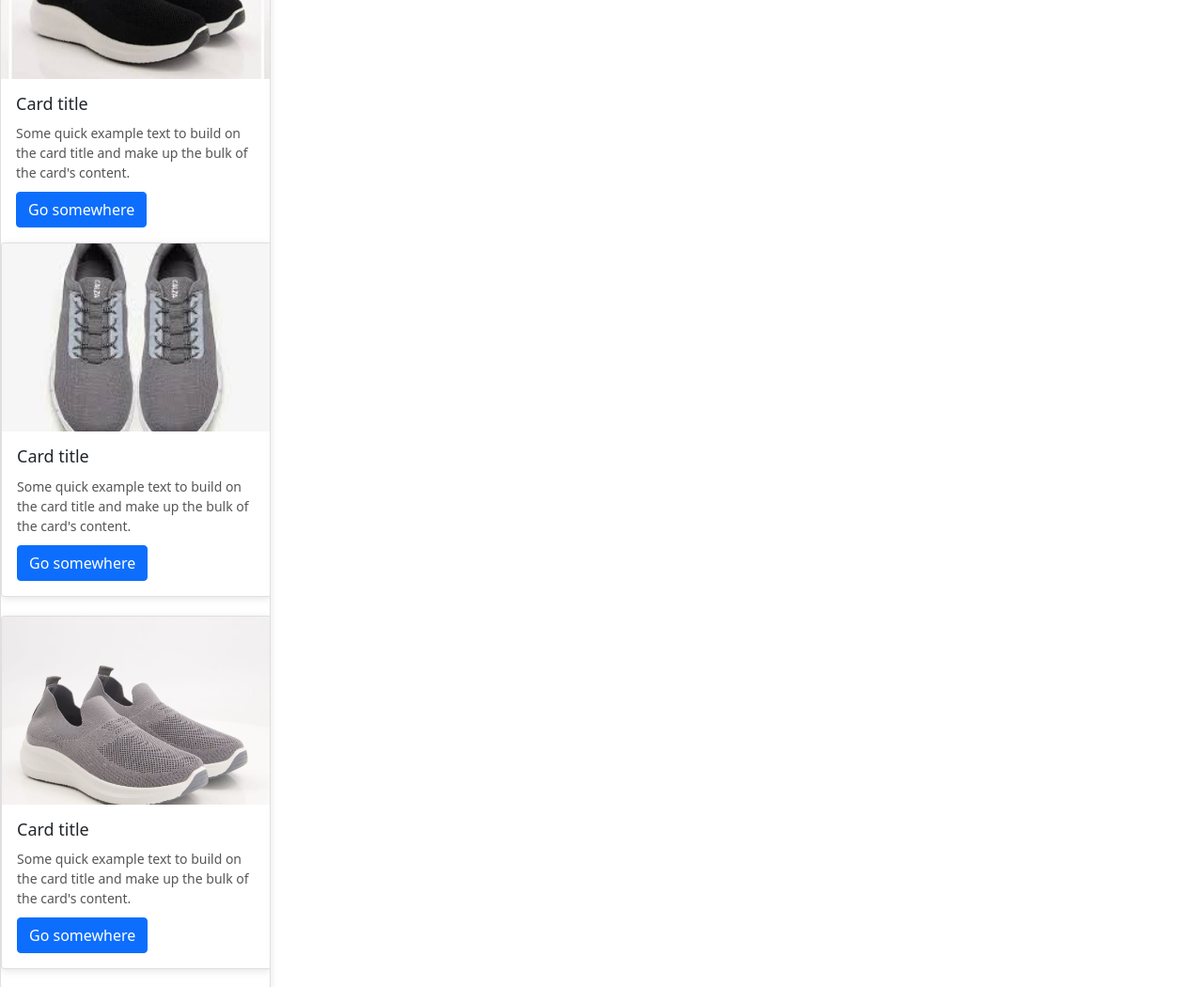
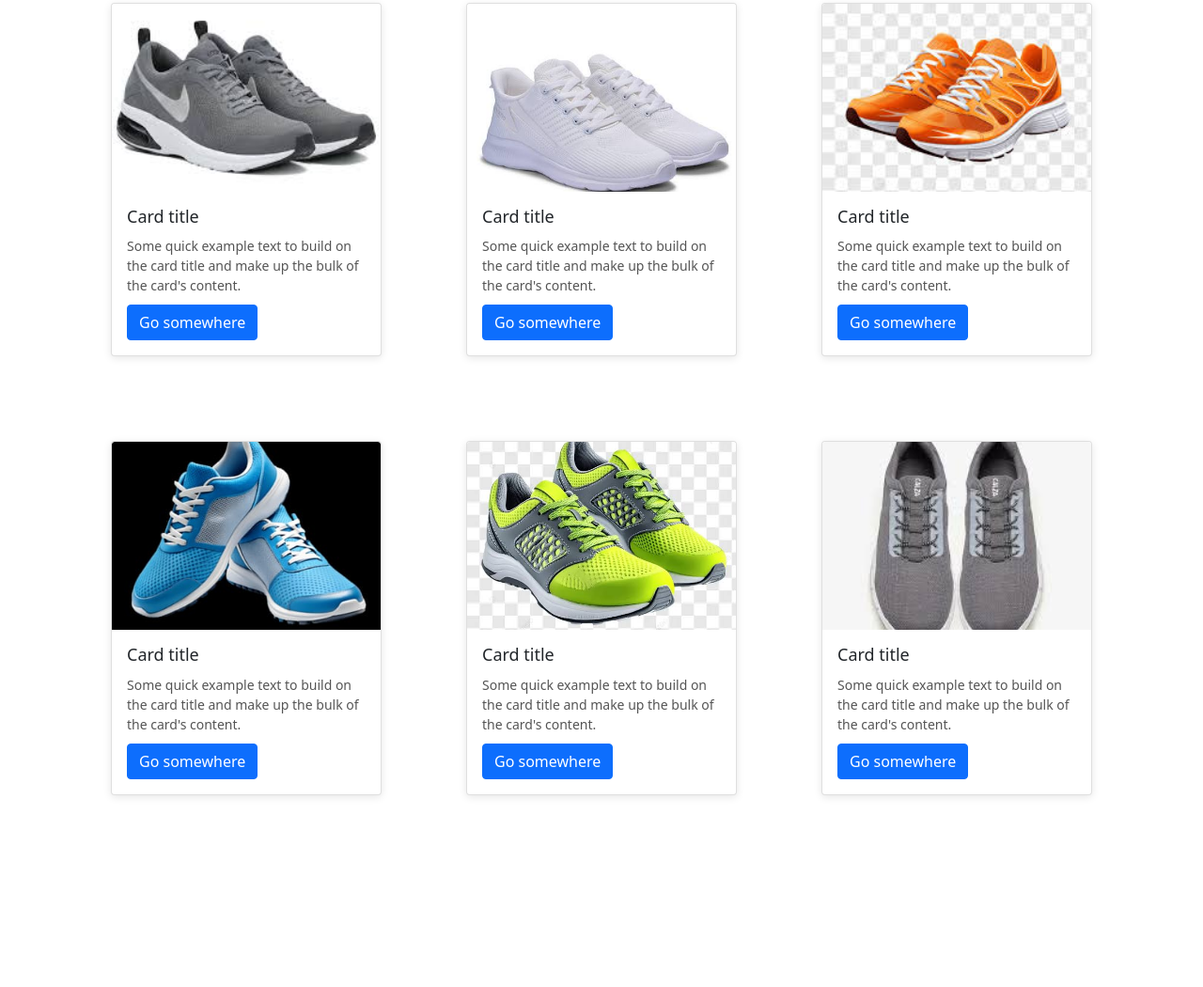
Before and after one commit to kumailali15/ecommerce_website, a plain HTML site: page products.html in a window 1280 px wide. Shown: the part 514-1564 px from the top of the page at 94% size. After the commit the page ends 1410 px from the top, so only its background shows below. Drawn offline with nearby package versions, Linux system fonts and the light colour scheme.

Commit message:
some changes

```diff
--- a/products.html
+++ b/products.html
@@ -10,6 +10,7 @@
 </head>
 
 <body>
+    <div class="card-container">
         <div class="card" style="width: 18rem;">
             <img src="image/WhatsApp Image 2025-11-12 at 11.38.20 AM.jpeg" class="card-img-top" alt="...">
             <div class="card-body">
@@ -25,6 +26,55 @@
                 <p class="card-text">Some quick example text to build on the card title and make up the bulk of the card's content.</p>
                 <a href="#" class="btn btn-primary">Go somewhere</a>
             </div>
+        </div>
+        <div class="card" style="width: 18rem;">
+            <img src="image/WhatsApp Image 2025-11-12 at 11.38.19 AM (1).jpeg" class="card-img-top" alt="...">
+            <div class="card-body">
+                <h5 class="card-title">Card title</h5>
+                <p class="card-text">Some quick example text to build on the card title and make up the bulk of the card's content.</p>
+                <a href="#" class="btn btn-primary">Go somewhere</a>
+            </div>
+        </div>
+        <div class="card" style="width: 18rem;">
+            <img src="image/WhatsApp Image 2025-11-12 at 11.36.34 AM.jpeg" class="card-img-top" alt="...">
+            <div class="card-body">
+                <h5 class="card-title">Card title</h5>
+                <p class="card-text">Some quick example text to build on the card title and make up the bulk of the card's content.</p>
+                <a href="#" class="btn btn-primary">Go somewhere</a>
+            </div>
+        </div>
+        <div class="card" style="width: 18rem;">
+            <img src="image/WhatsApp Image 2025-11-12 at 11.38.18 AM (2).jpeg" class="card-img-top" alt="...">
+            <div class="card-body">
+                <h5 class="card-title">Card title</h5>
+                <p class="card-text">Some quick example text to build on the card title and make up the bulk of the card's content.</p>
+                <a href="#" class="btn btn-primary">Go somewhere</a>
+            </div>
+        </div>
+        <div class="card" style="width: 18rem;">
+            <img src="image/WhatsApp Image 2025-11-12 at 11.38.17 AM.jpeg" class="card-img-top" alt="...">
+            <div class="card-body">
+                <h5 class="card-title">Card title</h5>
+                <p class="card-text">Some quick example text to build on the card title and make up the bulk of the card's content.</p>
+                <a href="#" class="btn btn-primary">Go somewhere</a>
+            </div>
+        </div>
+        <div class="card" style="width: 18rem;">
+            <img src="image/WhatsApp Image 2025-11-12 at 11.36.36 AM (1).jpeg" class="card-img-top" alt="...">
+            <div class="card-body">
+                <h5 class="card-title">Card title</h5>
+                <p class="card-text">Some quick example text to build on the card title and make up the bulk of the card's content.</p>
+                <a href="#" class="btn btn-primary">Go somewhere</a>
+            </div>
+        </div>
+        <div class="card" style="width: 18rem;">
+            <img src="image/WhatsApp Image 2025-11-12 at 11.38.17 AM (1).jpeg" class="card-img-top" alt="...">
+            <div class="card-body">
+                <h5 class="card-title">Card title</h5>
+                <p class="card-text">Some quick example text to build on the card title and make up the bulk of the card's content.</p>
+                <a href="#" class="btn btn-primary">Go somewhere</a>
+            </div>
+        </div>
         <div class="card" style="width: 18rem;">
             <img src="image/WhatsApp Image 2025-11-12 at 11.38.19 AM.jpeg" class="card-img-top" alt="...">
             <div class="card-body">
@@ -33,13 +83,6 @@
                 <a href="#" class="btn btn-primary">Go somewhere</a>
             </div>
         </div>
-        <div class="card" style="width: 18rem;">
-            <img src="image/WhatsApp Image 2025-11-12 at 11.38.20 AM (2).jpeg" class="card-img-top" alt="...">
-            <div class="card-body">
-                <h5 class="card-title">Card title</h5>
-                <p class="card-text">Some quick example text to build on the card title and make up the bulk of the card's content.</p>
-                <a href="#" class="btn btn-primary">Go somewhere</a>
-            </div>
     </div>
 </body>
 
--- a/style.css
+++ b/style.css
@@ -184,8 +184,21 @@ main {
     }
 }
 
+.card-container {
+    display: flex;
+    flex-wrap: wrap;
+    /* next line pe move hon agar space kam ho */
+    justify-content: center;
+    /* center alignment */
+    gap: 30px;
+    /* cards ke darmiyan gap */
+    padding: 20px;
+}
+
 .card {
-    margin-bottom: 20px;
+    margin: 30px 30px;
+    flex: 0 0 auto;
+    /* fixed width rakhe */
 }
 
 
```
Lines whose indentation alone changed are shown as unchanged.
